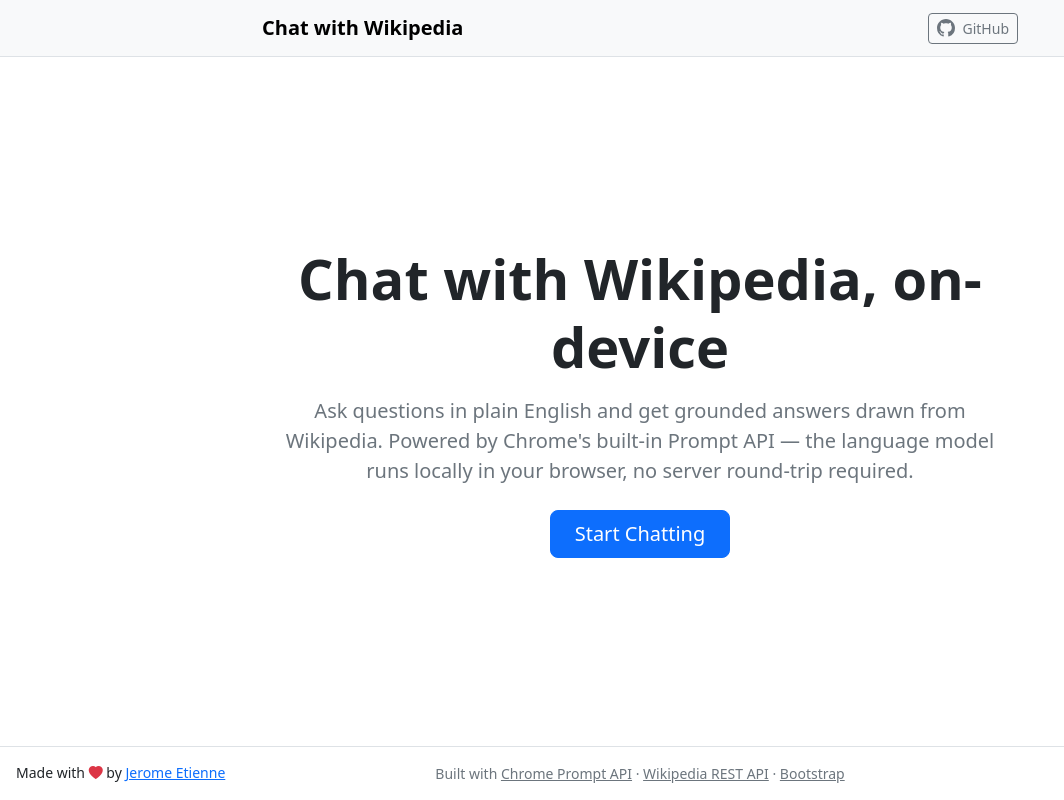
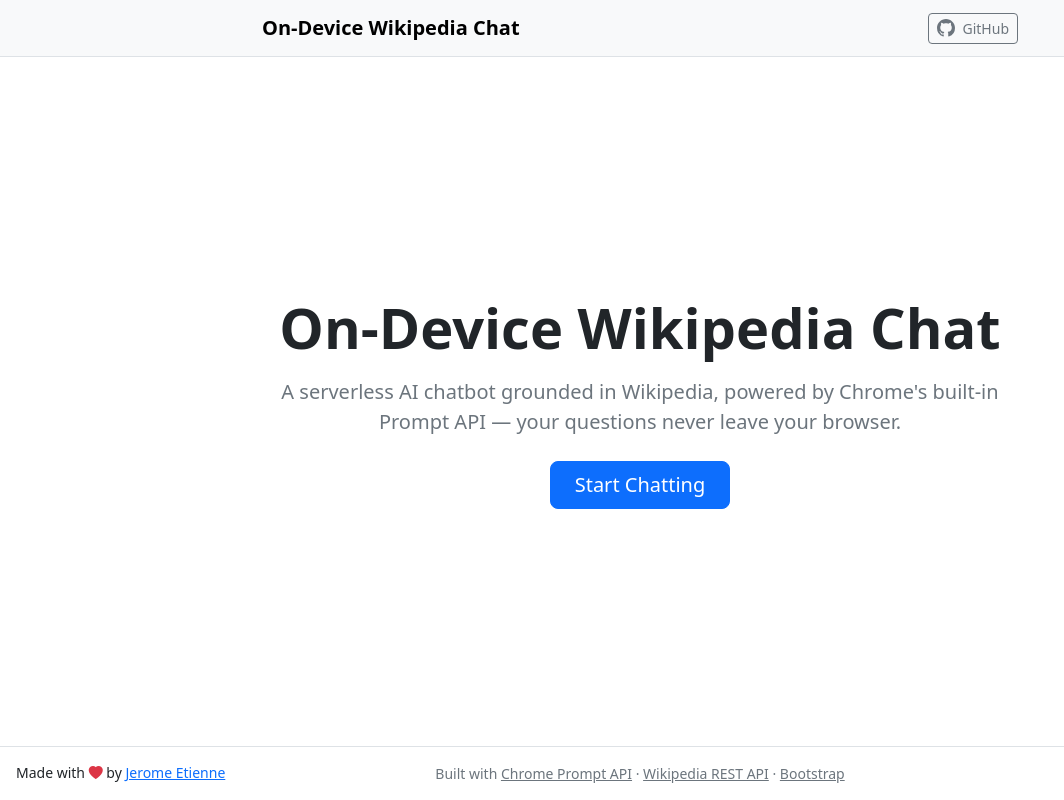
Before and after one commit to jeromeetienne/prompt_api_wikipedia, a website built with Vite: page web/index.html in a window 1280 px wide. Shown: the whole page, without its empty margins (0-1064 px from the left). Built offline with nearby package versions, Linux system fonts and the light colour scheme.

Commit message:
Update README and documentation to reflect project name change to "On-Device Wikipedia Chat"

```diff
--- a/package.json
+++ b/package.json
@@ -1,5 +1,5 @@
 {
-	"name": "prompt-api-wikipedia",
+	"name": "on-device-wikipedia-chat",
 	"private": true,
 	"version": "0.0.1",
 	"type": "module",
--- a/web/index.html
+++ b/web/index.html
@@ -4,7 +4,7 @@
 <head>
     <meta charset="UTF-8" />
     <meta name="viewport" content="width=device-width, initial-scale=1.0" />
-    <title>Chat with Wikipedia</title>
+    <title>On-Device Wikipedia Chat</title>
     <!-- Script to apply dark mode based on system preference -->
     <script>
         (function () {
@@ -28,7 +28,7 @@
     <!-- Navigation bar -->
     <nav class="navbar navbar-expand-lg bg-body-tertiary border-bottom" style="min-height: 57px;">
         <div class="container" style="max-width: 780px;">
-            <a class="navbar-brand fw-semibold" href="./">Chat with Wikipedia</a>
+            <a class="navbar-brand fw-semibold" href="./">On-Device Wikipedia Chat</a>
             <!-- GitHub link -->
             <div class="ms-auto">
                 <a class="btn btn-outline-secondary btn-sm d-inline-flex align-items-center gap-2"
@@ -49,11 +49,10 @@
         <div class="container py-5">
             <div class="row justify-content-center text-center">
                 <div class="col-lg-8">
-                    <h1 class="display-4 fw-bold mb-3">Chat with Wikipedia, on-device</h1>
+                    <h1 class="display-4 fw-bold mb-3">On-Device Wikipedia Chat</h1>
                     <p class="lead text-secondary mb-4">
-                        Ask questions in plain English and get grounded answers drawn from
-                        Wikipedia. Powered by Chrome's built-in Prompt API — the language
-                        model runs locally in your browser, no server round-trip required.
+                        A serverless AI chatbot grounded in Wikipedia, powered by Chrome's
+                        built-in Prompt API — your questions never leave your browser.
                     </p>
                     <!-- Call to action button -->
                     <a href="./chat/" class="btn btn-primary btn-lg px-4 py-2">
```
Also changed, not shown: docs/chat-with-wikipedia.article.md (+2 -2 lines), docs/chat-with-wikipedia.social.md (+1 -1 lines), README.md, 1 other file.
